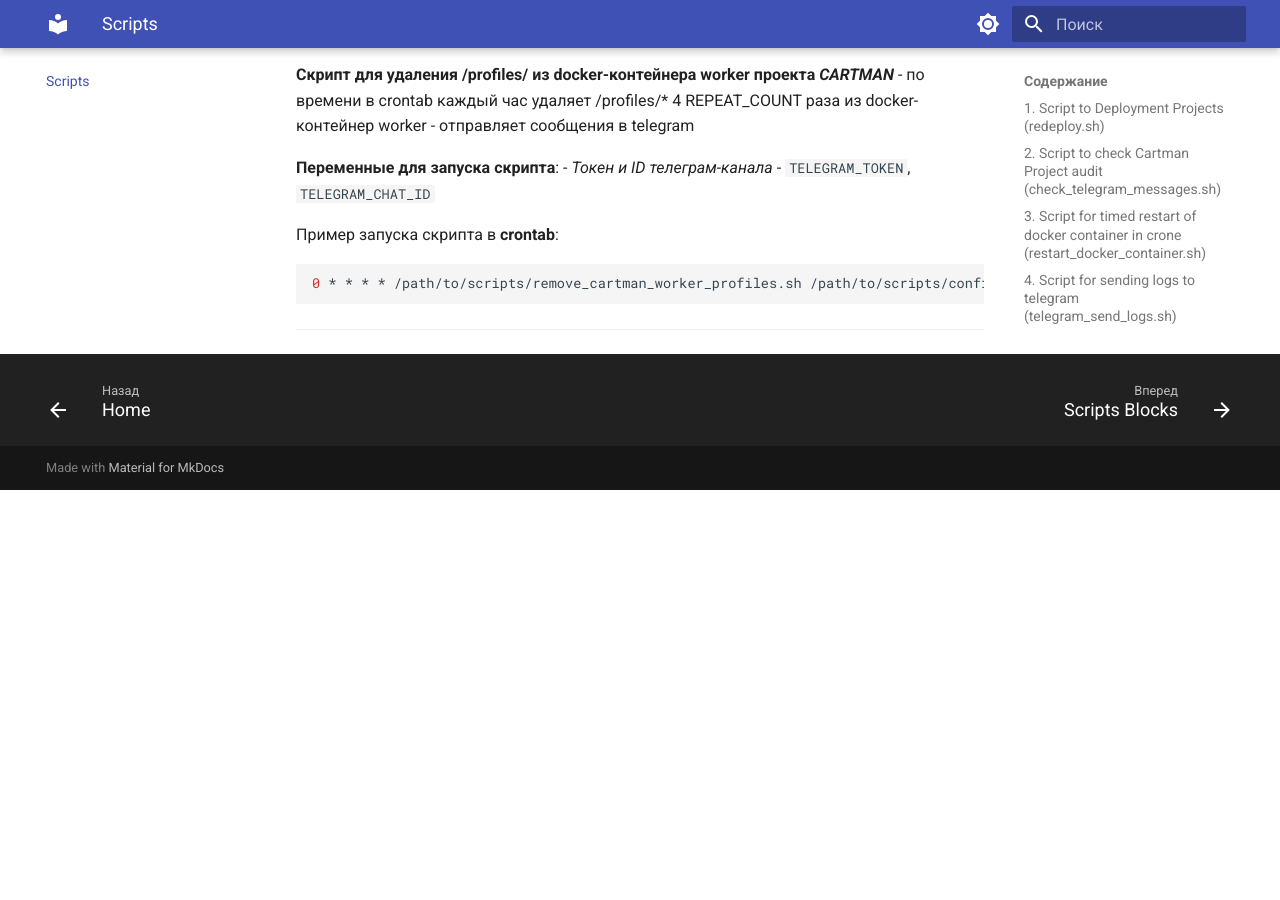
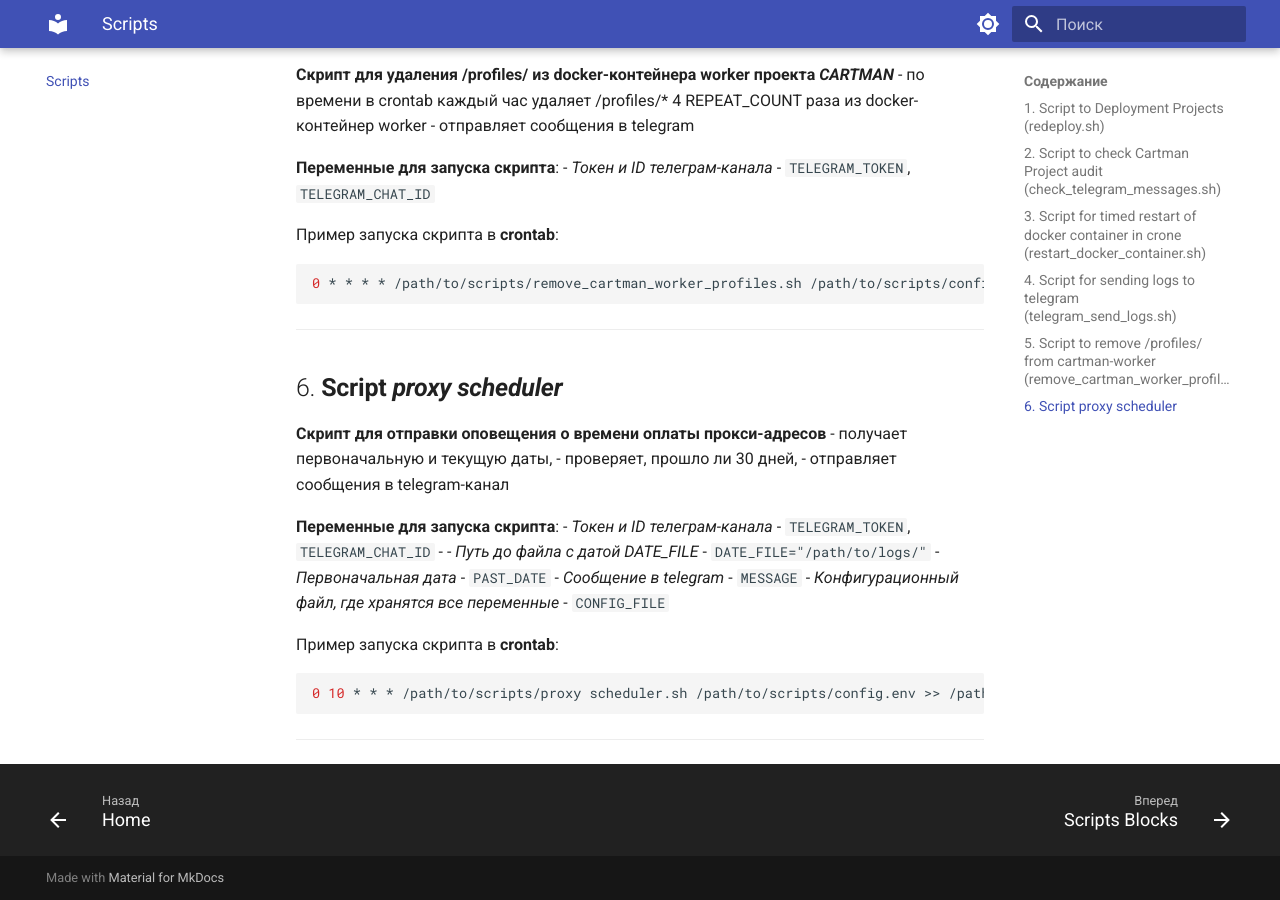
Before and after one commit to ZeroCreator/scripts, an MkDocs documentation site: the page built from docs/scripts.md, in a window 1280 px wide and 900 px high, scrolled down 1951 px. Built offline with MkDocs 1.6.1 and Material for MkDocs 9.7.7, drawn with Linux system fonts in a browser that asks for light colours; before the commit the page ends 2441 px from its top, so only the background shows below that.

Commit message:
Add proxy sheduler script

````diff
--- a/docs/scripts.md
+++ b/docs/scripts.md
@@ -1,4 +1,4 @@
-# SCRIPTS
+# SCRIPTS 🪄
 
 ## 1. **Script to Deployment Projects** (_redeploy.sh_)
 
@@ -93,3 +93,23 @@
 ```
 
 ---
+## 6. **Script _proxy scheduler_**
+
+**Скрипт для отправки оповещения о времени оплаты прокси-адресов**
+- получает первоначальную и текущую даты,
+- проверяет, прошло ли 30 дней,
+- отправляет сообщения в telegram-канал
+
+**Переменные для запуска скрипта**:
+- _Токен и ID телеграм-канала_ - `TELEGRAM_TOKEN`, `TELEGRAM_CHAT_ID`
+- - _Путь до файла с датой DATE_FILE_ - `DATE_FILE="/path/to/logs/"`
+- _Первоначальная дата_ - `PAST_DATE`
+- _Сообщение в telegram_ - `MESSAGE`
+- _Конфигурационный файл, где хранятся все переменные_ - `CONFIG_FILE`
+
+Пример запуска скрипта в **crontab**:
+```bash
+0 10 * * * /path/to/scripts/proxy scheduler.sh /path/to/scripts/config.env >> /path/to/scripts/proxy scheduler.log 2>&1
+```
+
+---
````
Also changed, not shown: README.md (+2 -2 lines), docs/scripts_blocks.md (+1 -1 lines), 1 other file.
